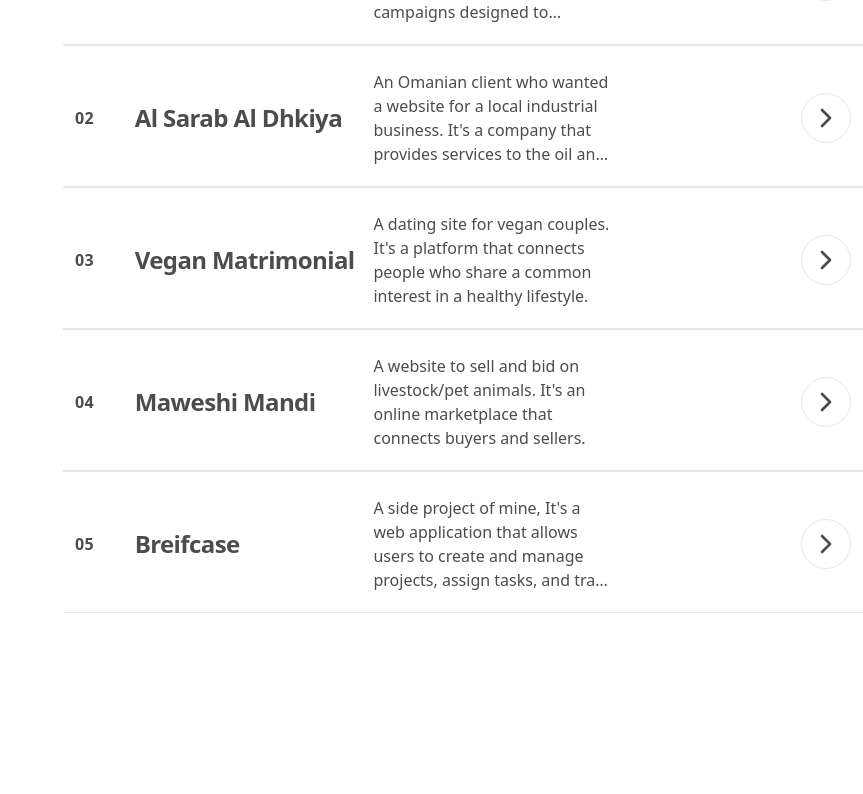
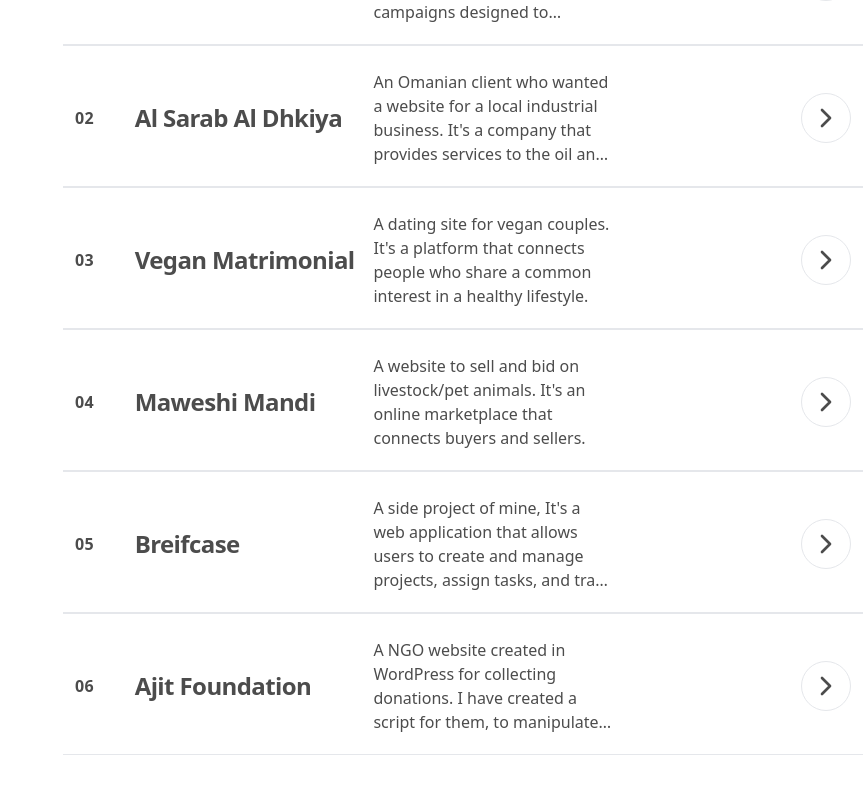
Before and after one commit to baidargul/bgcomponents, a Next.js app: page / in a window 1280 px wide. Shown: the part 1946-2740 px from the top of the page, without its empty margins (417-1280 px from the left). Before the commit the page ends 2610 px from the top, so only its background shows below. Built offline with nearby package versions, Linux system fonts and the light colour scheme.

Commit message:
added Ajit Foundations

```diff
--- a/extra/projects.ts
+++ b/extra/projects.ts
@@ -41,4 +41,11 @@ export const Projects: ProjectType[] = [
     image: "/projects/breifcase.png",
     link: "",
   },
+  {
+    name: "Ajit Foundation",
+    description:
+      "A NGO website created in WordPress for collecting donations. I have created a script for them, to manipulate the functionality of GiveWp plugin and to add custom products as donate options.",
+    image: "/projects/ajitFoundation.png",
+    link: "https://theajitfoundation.org/",
+  },
 ];
```
Also changed, not shown: public/projects/ajitFoundation.png (added).
